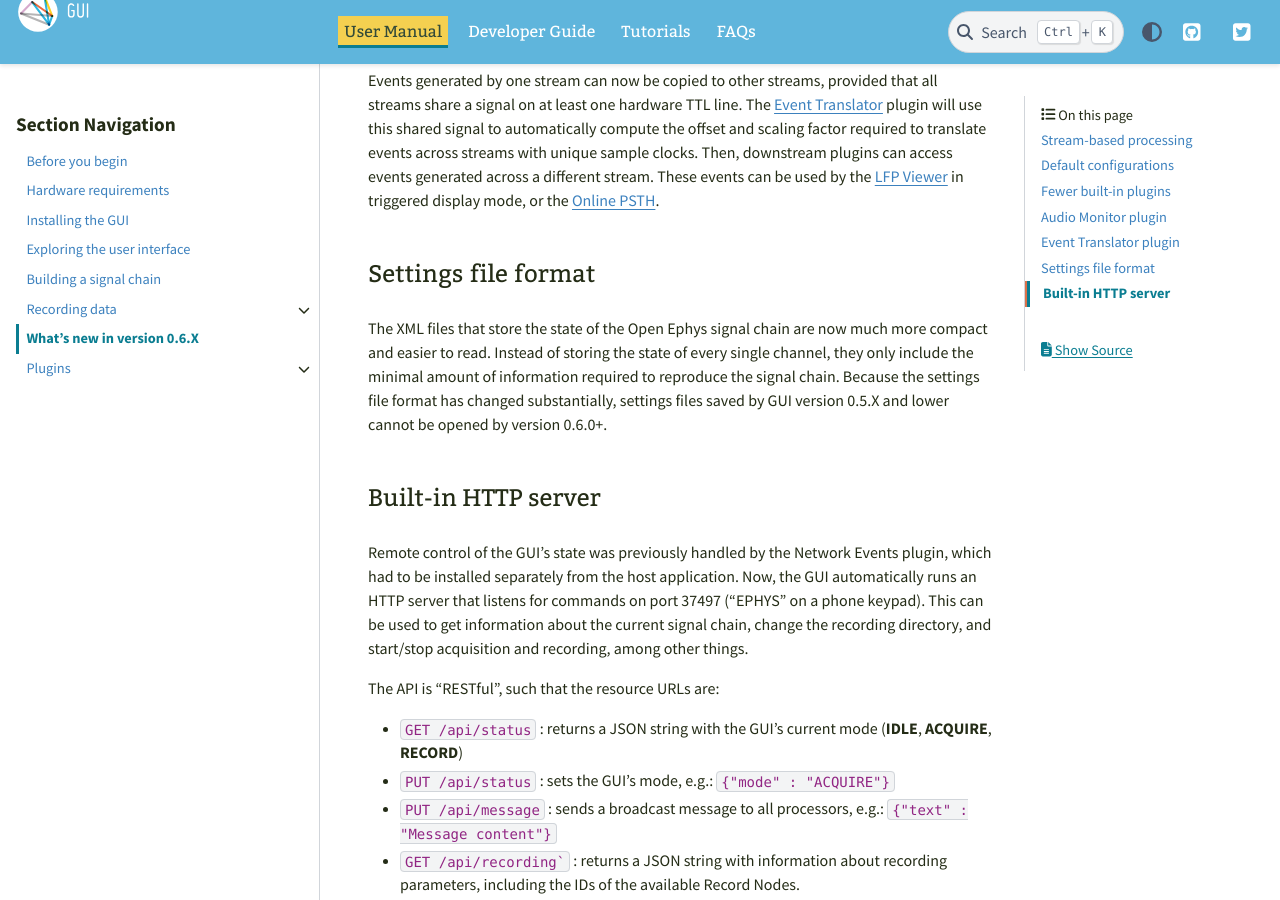
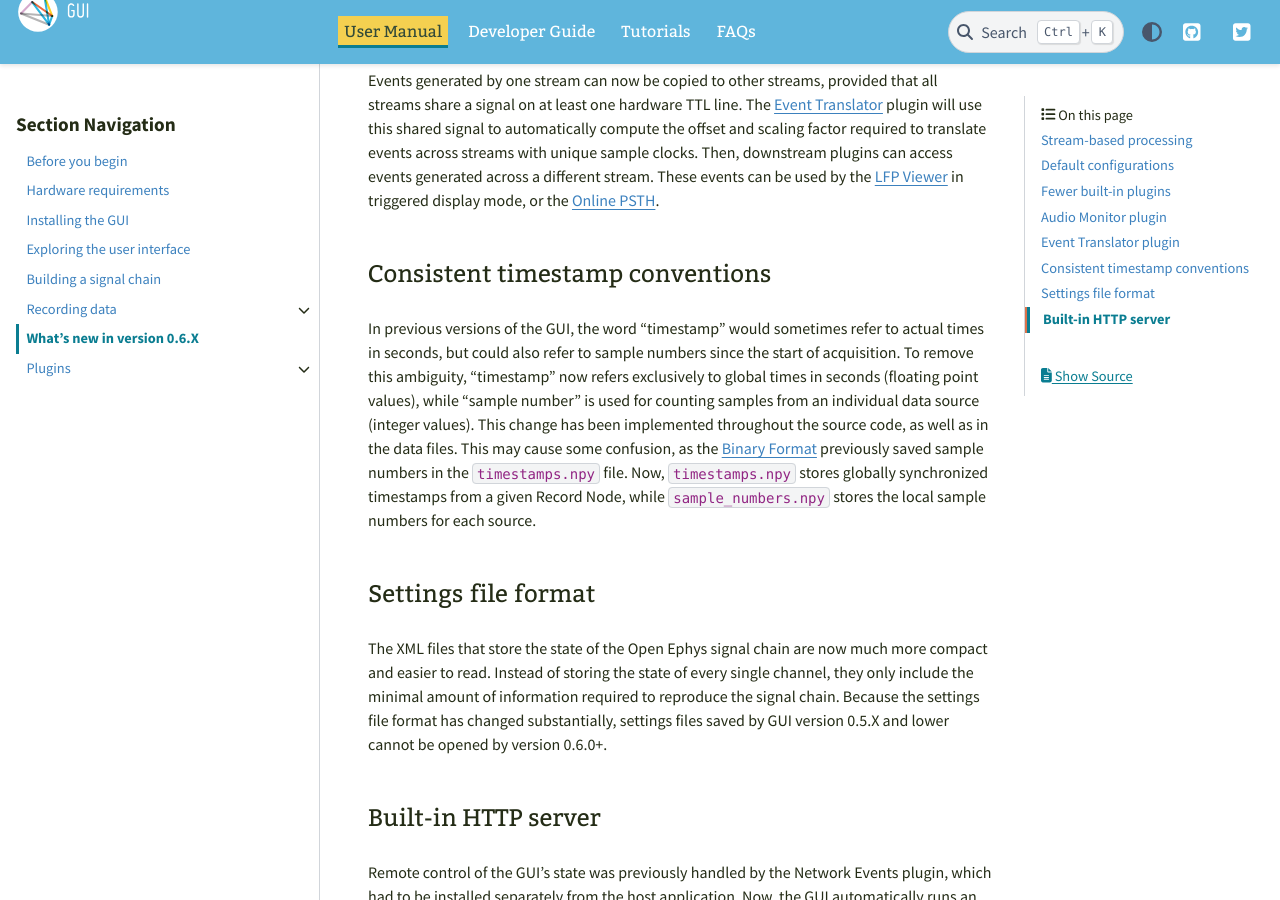
Before and after one commit to open-ephys/gui-docs, a Sphinx documentation site: the page built from source/User-Manual/Whats-new-in-version-06X.rst, in a window 1280 px wide and 900 px high, scrolled down 2114 px. Built offline with Sphinx 7.4.7 and the PyData theme 0.15.4, drawn with Linux system fonts in a browser that asks for light colours.

Commit message:
Add section on timestamp conventions

```diff
--- a/source/User-Manual/Whats-new-in-version-06X.rst
+++ b/source/User-Manual/Whats-new-in-version-06X.rst
@@ -53,6 +53,12 @@ Event Translator plugin
 Events generated by one stream can now be copied to other streams, provided that all streams share a signal on at least one hardware TTL line. The :ref:`eventtranslator` plugin will use this shared signal to automatically compute the offset and scaling factor required to translate events across streams with unique sample clocks. Then, downstream plugins can access events generated across a different stream. These events can be used by the :ref:`lfpviewer` in triggered display mode, or the :ref:`onlinepsth`.
 
 
+Consistent timestamp conventions
+==================================
+
+In previous versions of the GUI, the word "timestamp" would sometimes refer to actual times in seconds, but could also refer to sample numbers since the start of acquisition. To remove this ambiguity, "timestamp" now refers exclusively to global times in seconds (floating point values), while "sample number" is used for counting samples from an individual data source (integer values). This change has been implemented throughout the source code, as well as in the data files. This may cause some confusion, as the :ref:`binaryformat` previously saved sample numbers in the :code:`timestamps.npy` file. Now, :code:`timestamps.npy` stores globally synchronized timestamps from a given Record Node, while :code:`sample_numbers.npy` stores the local sample numbers for each source.
+
+
 Settings file format
 ========================
 
```
